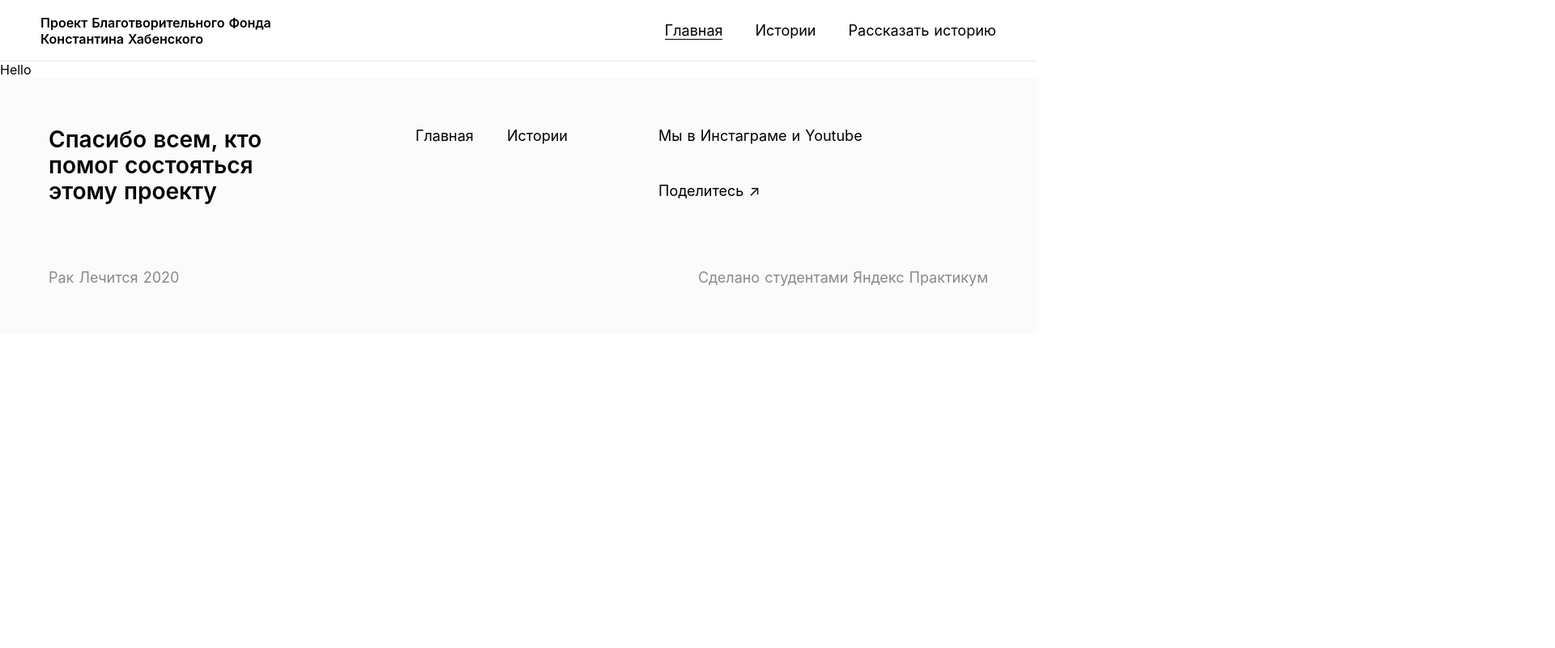
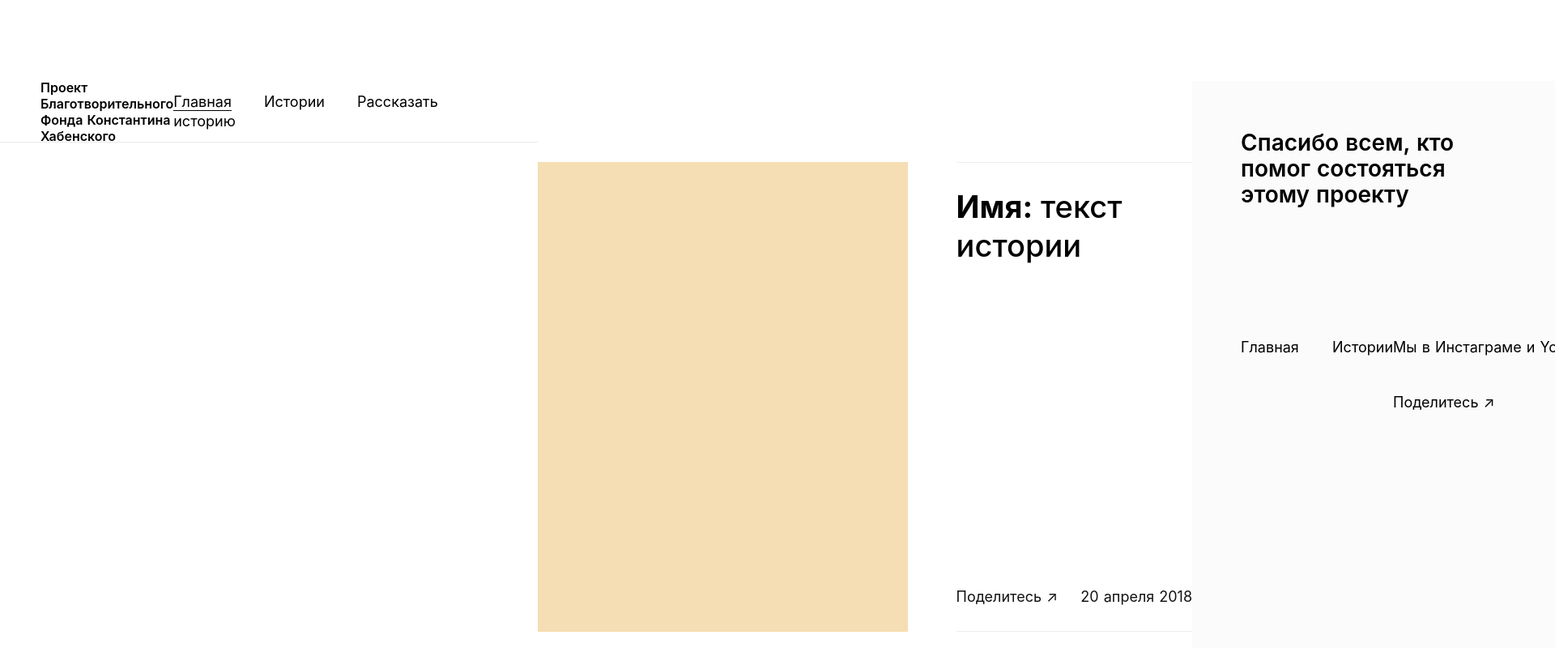
Before and after one commit to Raklechitca-Team/raklechitca, a Nuxt app: page /stories/1 in a window 1280 px wide. Shown: the top 800 px of the page at 81% size, 1920 px wide, since content can reach past the window. Built offline with nearby package versions, Linux system fonts and the light colour scheme.

Commit message:
создала ссылки на истории по их id

```diff
--- a/components/Card.vue
+++ b/components/Card.vue
@@ -1,5 +1,5 @@
 <template>
-  <a class="card">
+  <a href="#" @click.prevent="openStory(card)" class="card">
     <div class="card__image-wrapper">
       <div
         :style="{ backgroundImage: `url('${url}')` }"
@@ -13,7 +13,12 @@
 
 <script>
 export default {
-  props: ['url', 'name', 'text'],
+  props: ['url', 'name', 'text', 'card'],
+  methods: {
+    openStory(card) {
+      this.$router.push('/stories/' + card);
+    },
+  },
 };
 </script>
 
@@ -26,6 +31,8 @@ export default {
   justify-content: flex-start;
   cursor: pointer;
   text-align: left;
+  text-decoration: none;
+  color: #000;
   font-family: 'Inter', sans-serif;
 }
 .card__image-wrapper {
--- a/components/CardList.vue
+++ b/components/CardList.vue
@@ -6,6 +6,7 @@
       :url="card.url"
       :name="card.name"
       :text="card.text"
+      :card="card.id"
     />
   </div>
 </template>
--- /dev/null
+++ b/components/Pagination.vue
@@ -0,0 +1,9 @@
+<template>
+  <div></div>
+</template>
+
+<script>
+export default {};
+</script>
+
+<style scoped></style>
--- a/pages/stories/_id.vue
+++ b/pages/stories/_id.vue
@@ -1,7 +1,20 @@
 <template>
-  <div>
+  <div class="container">
     <app-header />
-    Hello
+    <div class="story">
+      <div class="story__image-wrapper">
+        <div class="story__image"></div>
+      </div>
+      <div class="story__text-wrapper">
+        <h1 class="story__title">
+          <span class="story__title_bold">Имя: </span> текст истории
+        </h1>
+        <div class="story-text-wrapper_bottom">
+          <a href="#" class="story__share">Поделитесь &#8599;</a>
+          <p class="story__share">20 апреля 2018</p>
+        </div>
+      </div>
+    </div>
     <app-footer />
   </div>
 </template>
@@ -10,7 +23,6 @@
 import Header from '@/components/Header';
 import Footer from '@/components/Footer';
 export default {
-  name: '_id',
   components: {
     'app-header': Header,
     'app-footer': Footer,
@@ -18,4 +30,67 @@ export default {
 };
 </script>
 
-<style scoped></style>
+<style scoped>
+.container {
+  font-family: 'Inter', sans-serif;
+  display: flex;
+  margin-top: 100px;
+  max-width: 1440px;
+}
+.story {
+  display: flex;
+  margin: 100px auto 130px;
+}
+.story__image-wrapper {
+  width: 580px;
+  height: 580px;
+}
+.story__image {
+  background-color: wheat;
+  width: 100%;
+  height: 100%;
+  background-size: cover;
+  background-position: center;
+  background-repeat: no-repeat;
+}
+.story__text-wrapper {
+  margin-left: 60px;
+  display: flex;
+  flex-direction: column;
+  justify-content: space-between;
+}
+.story-text-wrapper_bottom {
+  display: flex;
+  justify-content: space-between;
+  padding-bottom: 30px;
+  border-bottom: 1px solid #efefef;
+}
+.story__title {
+  max-width: 680px;
+  font-weight: 500;
+  font-size: 38px;
+  line-height: 48px;
+  padding-top: 30px;
+  border-top: 1px solid #efefef;
+  text-align: left;
+}
+.story__title_bold {
+  font-weight: bold;
+}
+.story__bottom-wrapper {
+  display: flex;
+}
+.story__share {
+  text-decoration: none;
+  font-weight: normal;
+  font-size: 18px;
+  line-height: 24px;
+  color: #121212;
+}
+.story__date {
+  font-weight: normal;
+  font-size: 18px;
+  line-height: 24px;
+  color: #121212;
+}
+</style>
--- a/pages/stories/index.vue
+++ b/pages/stories/index.vue
@@ -12,6 +12,7 @@ import Header from '@/components/Header';
 import Footer from '@/components/Footer';
 import CardList from '@/components/CardList';
 import PageNumber from '@/components/ui/PageNumber';
+import Pagination from '@/components/Pagination';
 export default {
   name: 'stories',
   components: {
@@ -19,11 +20,13 @@ export default {
     'app-footer': Footer,
     'app-cardlist': CardList,
     'page-numbers': PageNumber,
+    pagination: Pagination,
   },
   data() {
     return {
       cards: [
         {
+          id: 1,
           name: 'Татьяна Полетаева',
           text:
             'Я всегда стремлюсь получать новые знания, и это не лечится, в отличие от рака',
@@ -31,6 +34,7 @@ export default {
             'https://static.tildacdn.com/tild6532-6663-4137-a630-353162653263/IMG-20200414-WA0010.jpg',
         },
         {
+          id: 2,
           name: 'Марина Казнина',
           text:
             'Моя любовь к пилону и сложным трюкам не лечится, в отличие от рака',
@@ -38,6 +42,7 @@ export default {
             'https://static.tildacdn.com/tild6663-3963-4232-b733-373664333231/WhatsApp_Image_2020-.jpeg',
         },
         {
+          id: 3,
           name: 'Анастасия Жохова',
           text:
             'Я всегда буду ходить на концерты любимых исполнителей, и это не лечится, в отличие от рака',
@@ -45,6 +50,7 @@ export default {
             'https://static.tildacdn.com/tild3564-6165-4264-b432-313661386234/image-31-03-20-01-12.jpeg',
         },
         {
+          id: 4,
           name: 'Владимир Тен',
           text:
             'Моя любовь к чтению книг с конца не лечится, в отличие от рака',
@@ -52,6 +58,7 @@ export default {
             'https://static.tildacdn.com/tild6236-3462-4634-a362-653061313562/IMG_20191024_184116.jpg',
         },
         {
+          id: 5,
           name: 'Тамила',
           text:
             'Я никогда не перестану шутить, и это не лечится, в отличие от рака',
@@ -59,12 +66,14 @@ export default {
             'https://static.tildacdn.com/tild3239-6631-4836-a634-363933353261/WhatsApp_Image_2020-.jpeg',
         },
         {
+          id: 6,
           name: 'Наталья Карика',
           text: 'Моя любовь к жажде деятельности не лечится, в отличие от рака',
           url:
             'https://static.tildacdn.com/tild6439-3131-4637-b163-323366393135/CqAusB2YT2E.jpg',
         },
         {
+          id: 7,
           name: 'Мария Кочеткова',
           text:
             'Моя страсть к кислым мармеладным червячкам не лечится, в отличие от рака',
@@ -72,6 +81,7 @@ export default {
             'https://static.tildacdn.com/tild3630-6132-4661-b362-656435346530/Es9z9PUrsjI.jpg',
         },
         {
+          id: 8,
           name: 'Александр Тарханов',
           text: 'Я не могу победить свою пунктуальность, в отличие от рака',
           url:
```
